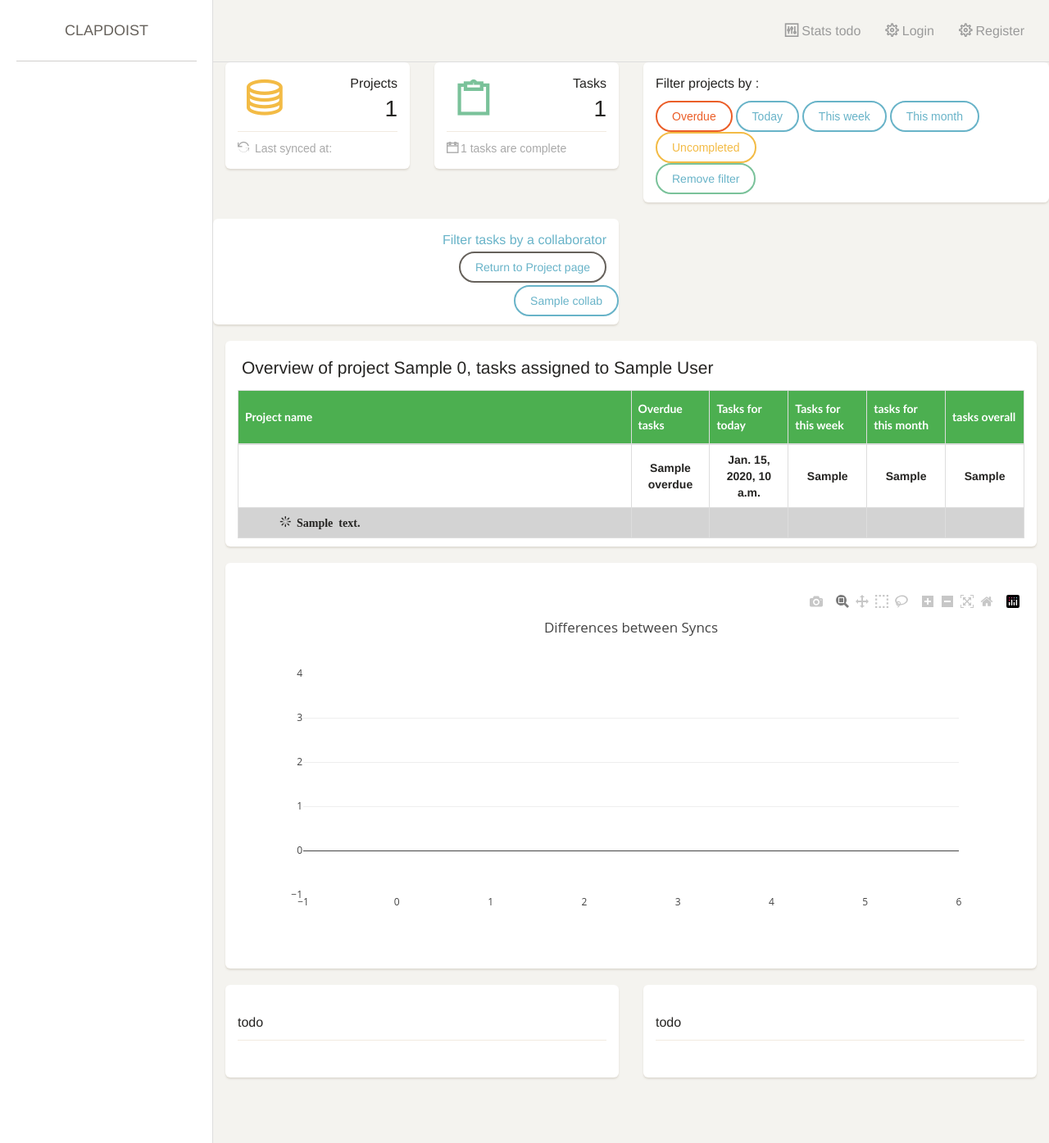
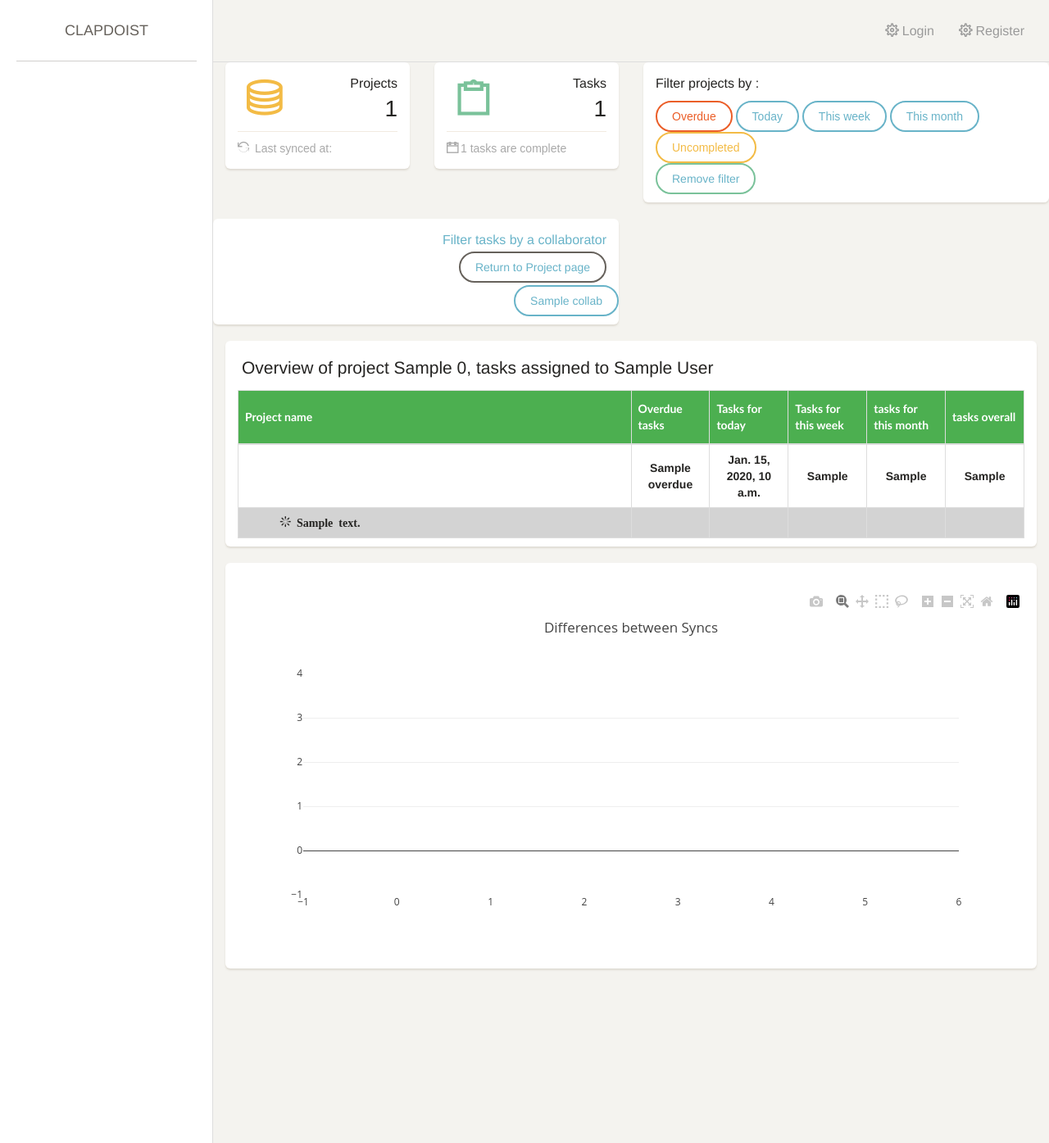
Before and after one commit to RokasAlechnavicius/pblTodoist, a Django app: template clap/ClapTodoist/projektai/templates/projektai/projectcollabpage.html in a window 1280 px wide. Shown: the whole page at 82% size. Run offline with Django 3.2, Linux system fonts and the light colour scheme; the template is opened without the code that fills it: most values are stand-ins (such as "Sample title", 1, 10 or a date in 2020); lists and menus that the app fills with data are empty; parts of the project's set-up code (start-up, migrations or seed data) failed here and were passed over; some libraries are stand-ins or nearby versions; some web fonts are replaced.

Commit message:
'DefenceTime'

```diff
--- a/clap/ClapTodoist/accounts/management/commands/syncallusers.py
+++ b/clap/ClapTodoist/accounts/management/commands/syncallusers.py
@@ -10,7 +10,7 @@
     def handle(self,*args,**options):
         users = User.objects.all()
         for user in users:
-            if user.userprofile.token is not None:
+            if user.userprofile.token is not None and user.userprofile.token != "failure":
                 views.resyncing(user.userprofile.token, user.userprofile)
                 views.i_am_check(user.userprofile.token,user.userprofile.old_versions_count)
                 views.syncTodoist(user.userprofile.token, user.userprofile)
--- a/clap/ClapTodoist/charts/urls.py
+++ b/clap/ClapTodoist/charts/urls.py
@@ -5,7 +5,7 @@
 app_name = 'charts'
 
 urlpatterns = [
-    url(r'^stacked/$', views.stackedCompUncompBar.as_view(), name='CompUncompTasks'),
-    url(r'^diff/$', views.dbDiff.as_view(), name='Database Differences'),
+    # url(r'^stacked/$', views.stackedCompUncompBar.as_view(), name='CompUncompTasks'),
+    # url(r'^diff/$', views.dbDiff.as_view(), name='Database Differences'),
 
 ]
--- a/clap/ClapTodoist/projektai/templates/projektai/projectcollabpage.html
+++ b/clap/ClapTodoist/projektai/templates/projektai/projectcollabpage.html
@@ -402,39 +402,6 @@
                         </div>
                     </div>
                 </div>
-                <div class="row">
-                    <div class="col-md-6">
-                        <div class="card">
-                            <div class="header">
-                                <h4 class="title"></h4>
-                            </div>
-                            <div class="content">
-                                <div class="footer">
-																	<p>todo</p>
-                                    <hr>
-                                    <div class="stats">
-                                    </div>
-                                </div>
-                            </div>
-                        </div>
-                    </div>
-                    <div class="col-md-6">
-                        <div class="card ">
-                            <div class="header">
-                                <h4 class="title"></h4>
-                            </div>
-                            <div class="content">
-
-                                <div class="footer">
-																	<p>todo</p>
-                                    <hr>
-                                    <div class="stats">
-                                    </div>
-                                </div>
-                            </div>
-                        </div>
-                    </div>
-                </div>
             </div>
         </div>
 
--- a/clap/ClapTodoist/projektai/urls.py
+++ b/clap/ClapTodoist/projektai/urls.py
@@ -5,8 +5,8 @@
 
 urlpatterns = [
 url(r'^$',views.IndexView.as_view(),name='nani'),
-url(r'^kek/$',views.KekView.as_view(),name='post_listas'),
-url(r'^megakek/$',views.megakek,name = 'megakek'),
+# url(r'^kek/$',views.KekView.as_view(),name='post_listas'),
+url(r'^calendar/$',views.megakek,name = 'megakek'),
 url(r'^alphadashboard/$',views.DashboardView.as_view(),name='dashboard'),
 url(r'^(?P<pk>\d+)$',views.ProjectDashboard,name='ProjectDashboard'),
 url(r'^(?P<pk>\d+)/(?P<id>\d+)$',views.ProjectCollabDashboard,name='ProjectCollabDashboard'),
--- a/clap/ClapTodoist/templates/base.html
+++ b/clap/ClapTodoist/templates/base.html
@@ -172,13 +172,13 @@
                   </div>
                   <div class="collapse navbar-collapse">
                       <ul class="nav navbar-nav navbar-right">
+                                         {% if user.is_authenticated %}
                           <li>
                               <a href="{% url 'projektai:stat' %}">
                                   <i class="ti-panel"></i>
-  								<p>Stats todo</p>
+  								<p>Stats</p>
                               </a>
                           </li>
-                        {% if user.is_authenticated %}
   						<li>
                               <a href="{% url 'accounts:settings' pk=user.userprofile.id %}">
   								<i class="ti-settings"></i>
--- a/clap/ClapTodoist/templates/index.html
+++ b/clap/ClapTodoist/templates/index.html
@@ -3,8 +3,10 @@
 
     <h1>Todoist extension clap site</h1>
     <h2></h2>
-    <h2> Clap or Clap and login to get Clapped back</h2>
-    <h2>These are all placeholders</h2>
+    <h4>This site is made as an unofficial extention for Todoist project management system. One can freely register and login, then add his Todoist API token to his profile. The system will then sync your data
+    and display various interesting information about your tasks and projects just like it would do in todoist. In addition to that, you can filter down the tasks and projects and also see a built in calendar with information
+    on your data.</h4>
+    <h4>Additionally, one will see various graphs and charts that are all based on your own given Todoist data and that are calculated using data analysis.</h4>
 
 
 {% endblock %}
--- a/clap/ClapTodoist/templates/thanks.html
+++ b/clap/ClapTodoist/templates/thanks.html
@@ -1,5 +1,5 @@
 {% extends "base.html" %}
 {% block content %}
-<h1>You have succesfully logged out</h1>
+<h4>Thank you for using ClapDoist system. Don't forget that we do automatic project and task syncing every midnight, so you should come back and see how your projects have been progressing after a while</h4>
 
 {% endblock %}
```
Also changed, not shown: clap/ClapTodoist/accounts/syncshit.py (deleted, +0 -20 lines).
